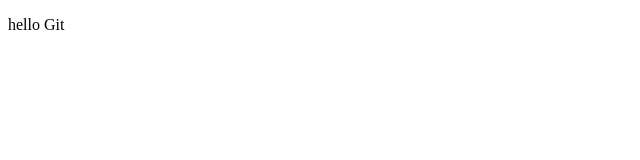
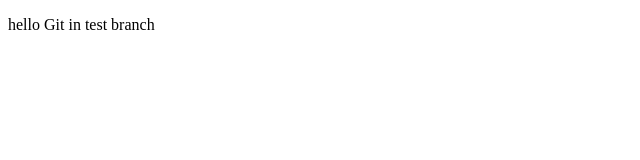
Before and after one commit to MaheshKRajpurohit/test-repo, a plain HTML site: page index.html in a window 1280 px wide. Shown: the whole page, without its empty margins (0-640 px from the left). Drawn offline with Linux system fonts and the light colour scheme.

Commit message:
commit in test branch

```diff
--- a/index.html
+++ b/index.html
@@ -6,7 +6,7 @@
     <title>Document</title>
 </head>
 <body>
-    <p>hello Git</p>
+    <p>hello Git in test branch</p>
 
 </body>
 </html>
```
